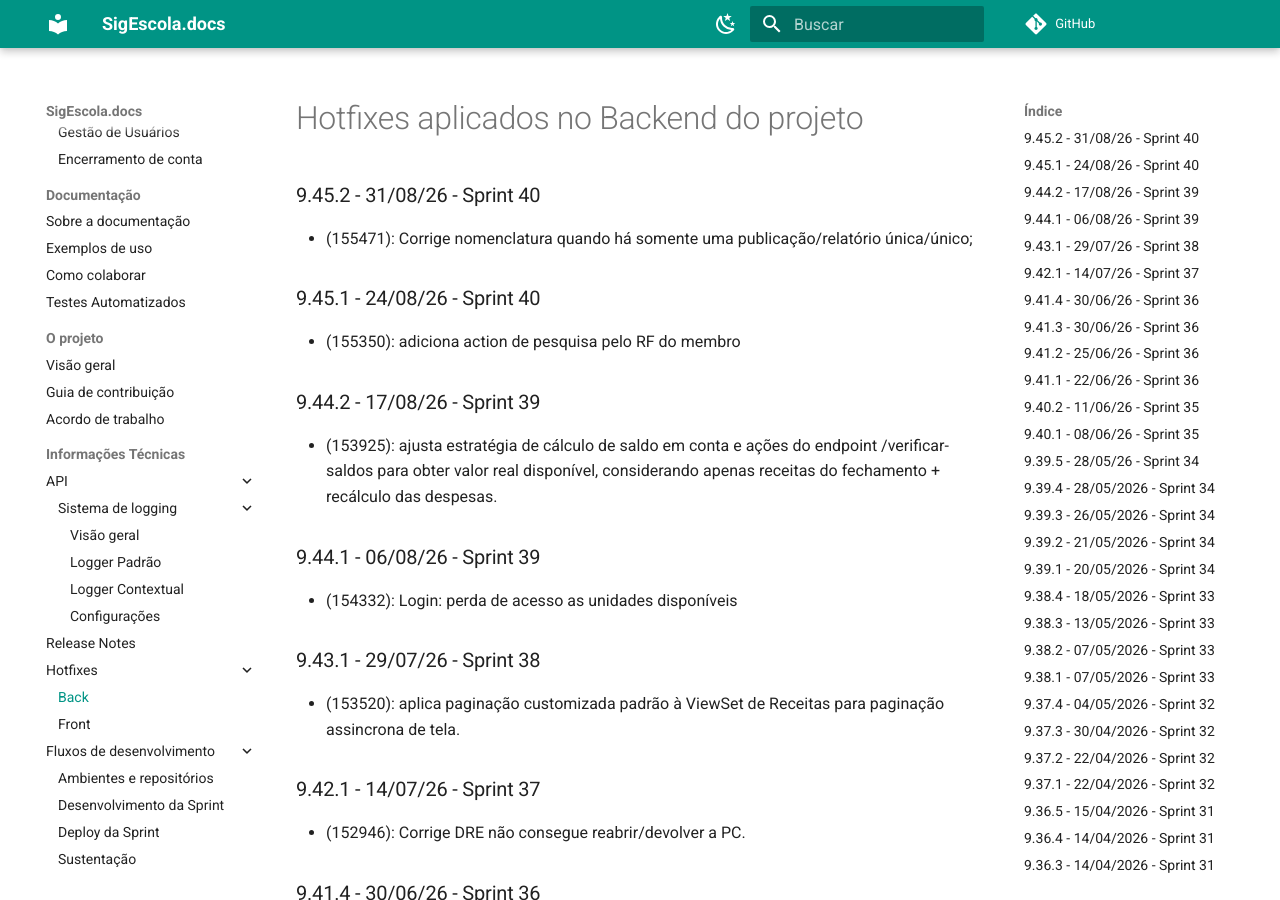
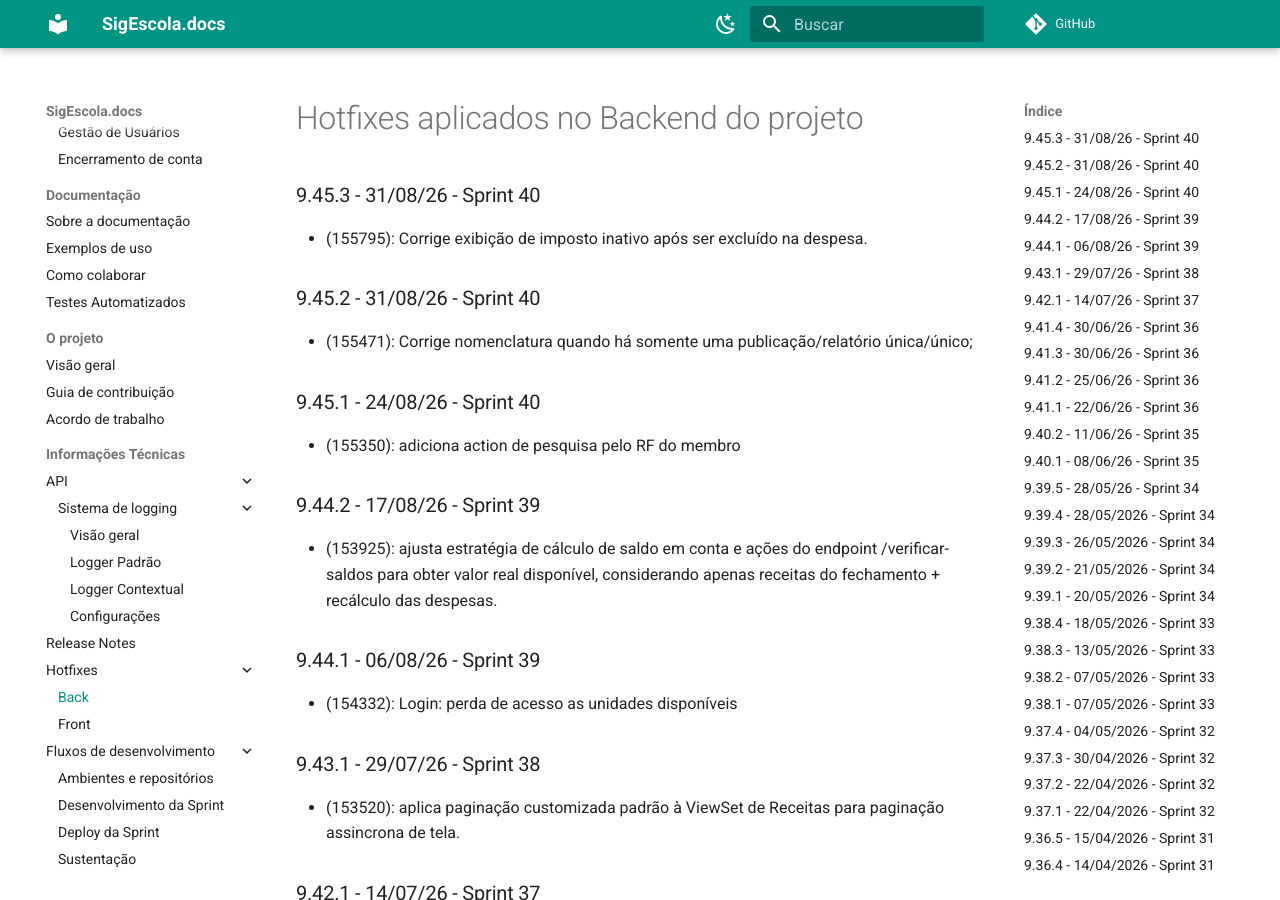
Before and after one commit to prefeiturasp/SME-PTRF-Docs, an MkDocs documentation site: the page built from docs/projeto/hotfixes_back.md, in a window 1280 px wide and 900 px high. Built offline with MkDocs 1.6.1 and Material for MkDocs 9.7.7, drawn with Linux system fonts in a browser that asks for light colours; comment, search, counter and statistics services are not loaded.

Commit message:
Update hotfixes_back.md

```diff
--- a/docs/projeto/hotfixes_back.md
+++ b/docs/projeto/hotfixes_back.md
@@ -1,4 +1,7 @@
 # Hotfixes aplicados no Backend do projeto
+
+### 9.45.3 - 31/08/26 - Sprint 40
+* (155795): Corrige exibição de imposto inativo após ser excluído na despesa.
 
 ### 9.45.2 - 31/08/26 - Sprint 40
 * (155471): Corrige nomenclatura quando há somente uma publicação/relatório única/único;
```
